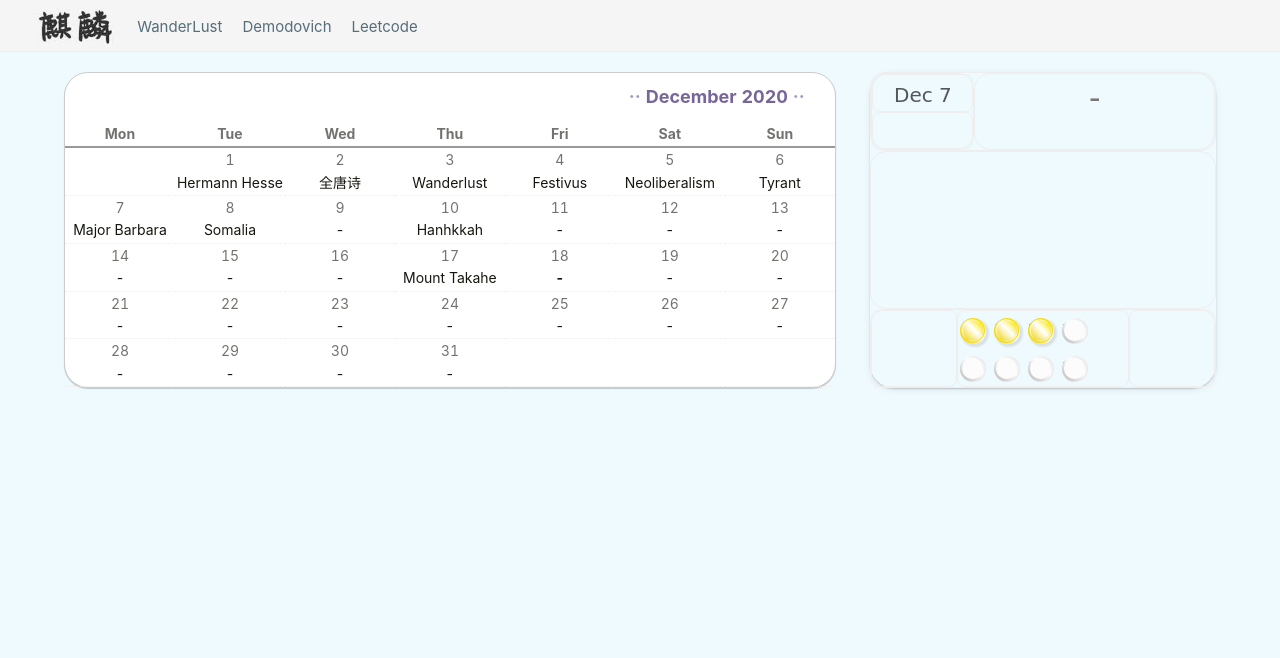
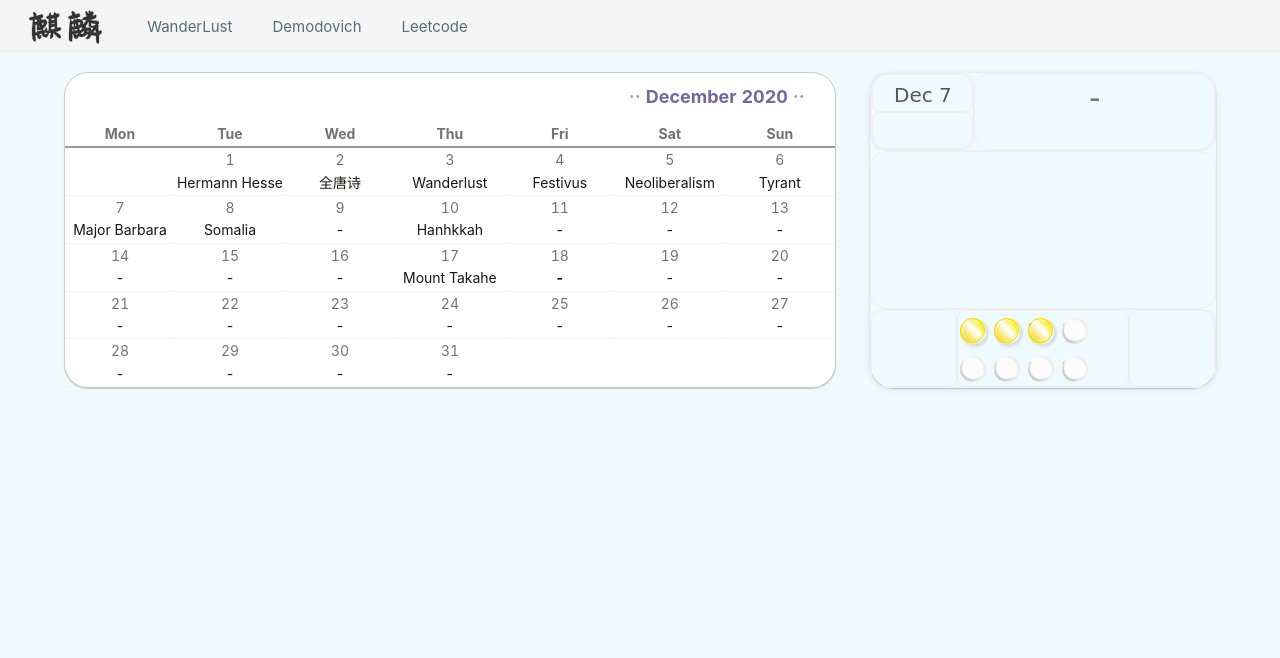
Before and after one commit to kylin-zhuo/home, a Flask app: page / in a window 1280 px wide. Shown: the top 658 px of the page. Run offline with Flask 2, Linux system fonts and the light colour scheme; data comes from the database, SQL or seed files in the repository; some libraries are stand-ins or nearby versions.

Commit message:
Fix the header style.

```diff
--- a/static/css/home.css
+++ b/static/css/home.css
@@ -331,7 +331,7 @@ body {
   margin-left: 20px;
 }
 .navbar-left-container .nav-item-container__16kF {
-  margin-left: 20px;
+  margin: 0 30px 0 10px;
 }
 
 .second-row-banner {
```
